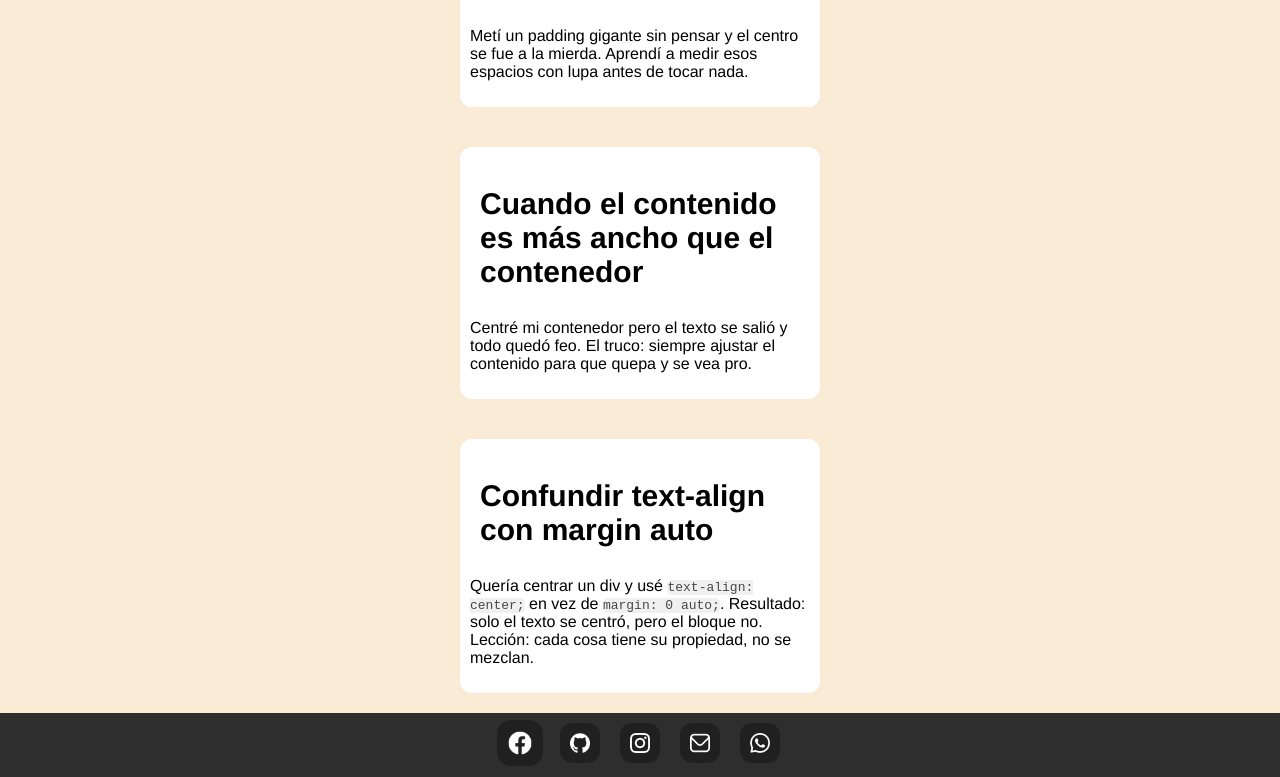
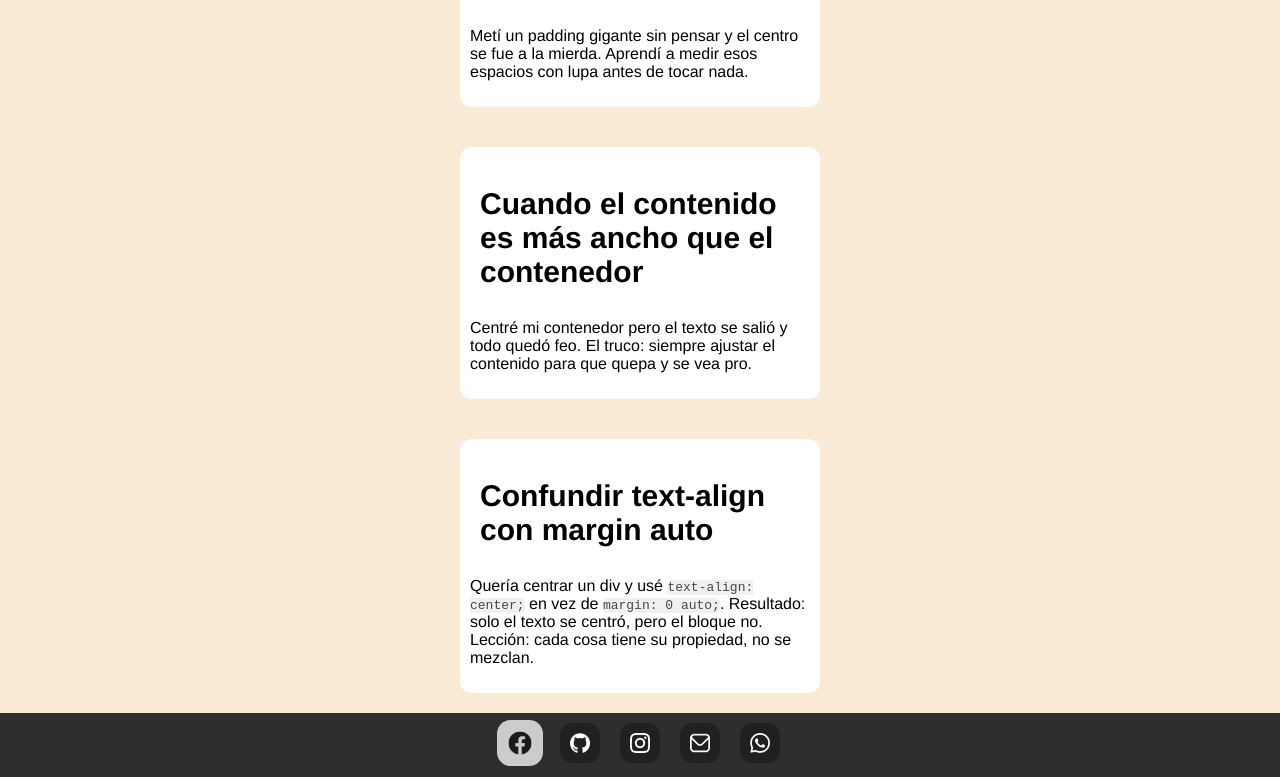
Before and after one commit to MSantiagoAS/blog-proyect, a plain HTML site: page index.html in a window 1280 px wide. In both pictures the pointer is over the picture 520 px from the left and 1969 px from the top of the page. Shown: the part 1227-2004 px from the top of the page. Drawn offline with Linux system fonts and the light colour scheme; a script that the page names is missing.

Commit message:
Update styles.css

```diff
--- a/styles.css
+++ b/styles.css
@@ -62,6 +62,7 @@ code {
   width: 20px;
   padding: 10px;
   margin: 10px;
+  cursor: pointer;
   border-radius: 12px;
   filter: invert(1);
   transition: all 0.3s ease;
@@ -69,4 +70,5 @@ code {
 }
 .icons:hover {
   transform: scale(1.15);
+  filter: invert(0.1);
 }
```
